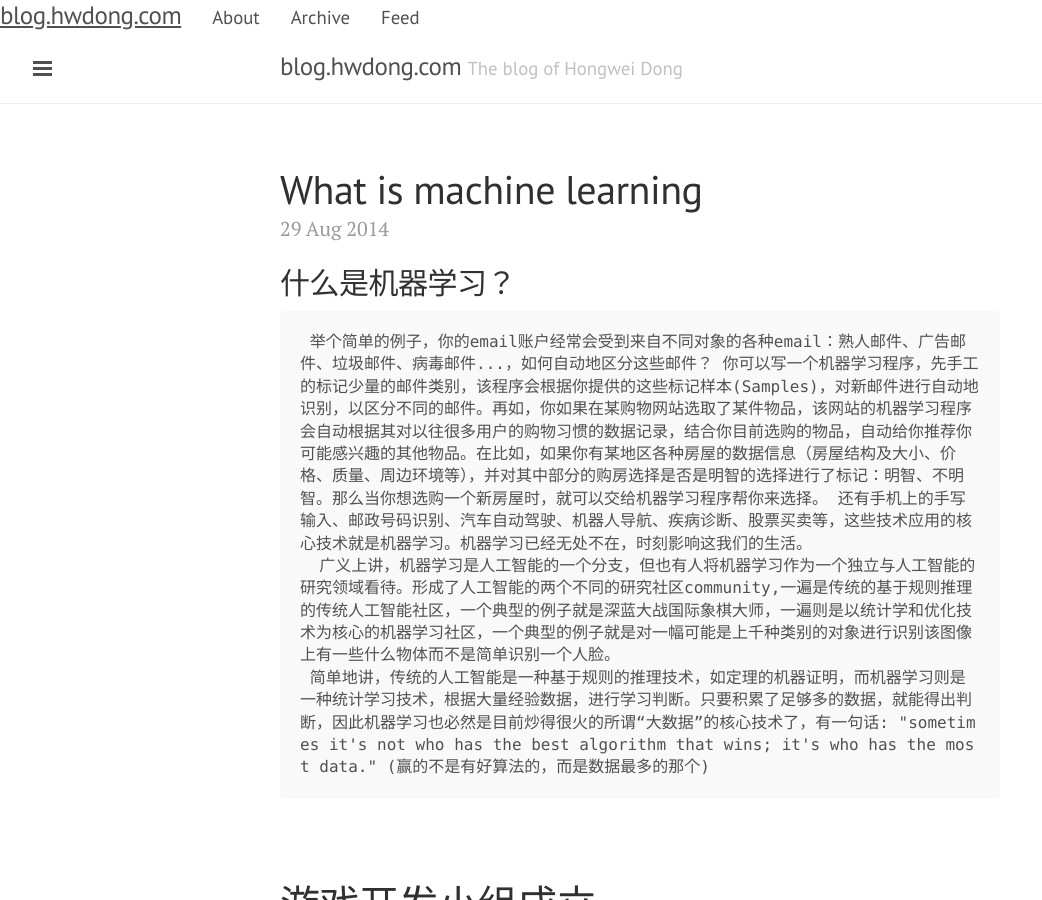
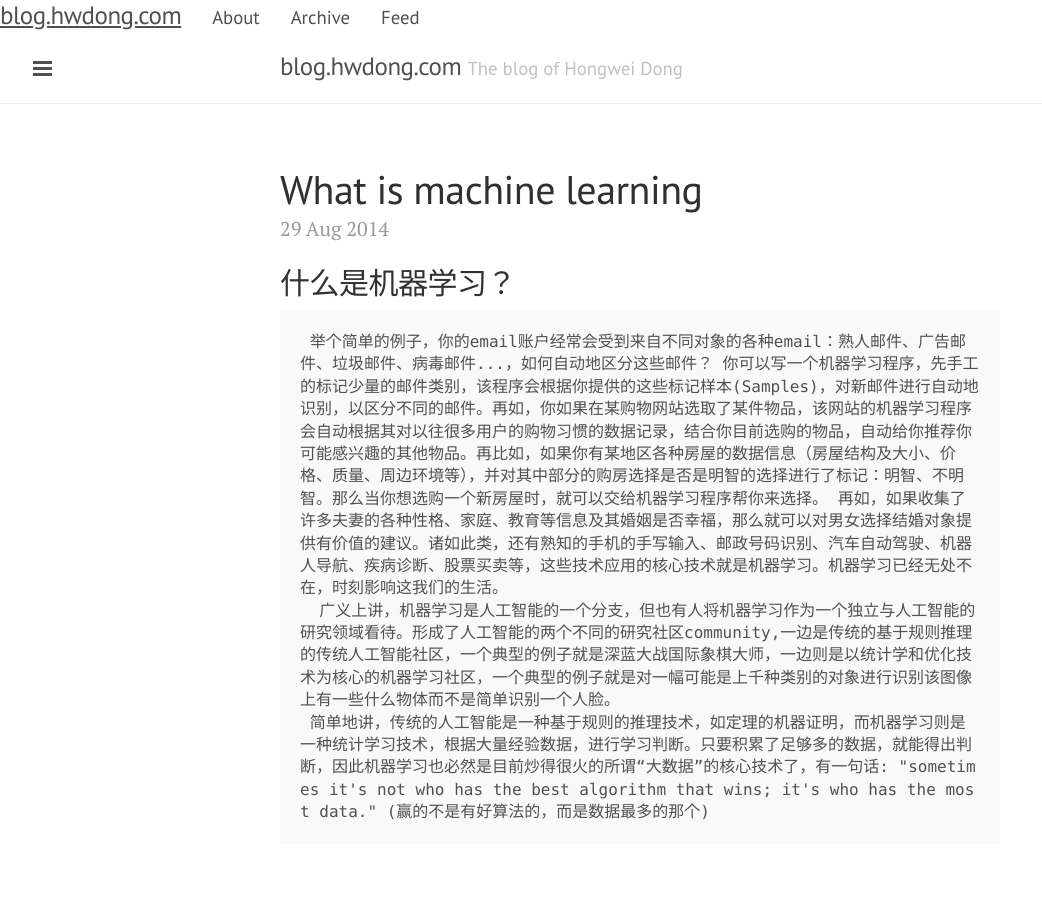
Before and after one commit to hwdong/hwdong-old.github.io, a Jekyll site: the page built from index.html, in a window 1280 px wide and 900 px high. Shown: the whole window, without its empty margins (0-1042 px from the left). Built offline with Jekyll 4.4.1, drawn with Linux system fonts in a browser that asks for light colours; Markdown is read by kramdown in place of the engine named in the settings; the list of posts is cut into pages by our own code.

Commit message:
Updated 2014-08-29-What is Machine Learning.md

```diff
--- a/_posts/2014-08-29-What is Machine Learning.md
+++ b/_posts/2014-08-29-What is Machine Learning.md
@@ -4,6 +4,6 @@
 
 ## 什么是机器学习？
 
-     举个简单的例子，你的email账户经常会受到来自不同对象的各种email：熟人邮件、广告邮件、垃圾邮件、病毒邮件...，如何自动地区分这些邮件？ 你可以写一个机器学习程序，先手工的标记少量的邮件类别，该程序会根据你提供的这些标记样本(Samples)，对新邮件进行自动地识别，以区分不同的邮件。再如，你如果在某购物网站选取了某件物品，该网站的机器学习程序会自动根据其对以往很多用户的购物习惯的数据记录，结合你目前选购的物品，自动给你推荐你可能感兴趣的其他物品。在比如，如果你有某地区各种房屋的数据信息（房屋结构及大小、价格、质量、周边环境等），并对其中部分的购房选择是否是明智的选择进行了标记：明智、不明智。那么当你想选购一个新房屋时，就可以交给机器学习程序帮你来选择。 还有手机上的手写输入、邮政号码识别、汽车自动驾驶、机器人导航、疾病诊断、股票买卖等，这些技术应用的核心技术就是机器学习。机器学习已经无处不在，时刻影响这我们的生活。
-      广义上讲，机器学习是人工智能的一个分支，但也有人将机器学习作为一个独立与人工智能的研究领域看待。形成了人工智能的两个不同的研究社区community,一遍是传统的基于规则推理的传统人工智能社区，一个典型的例子就是深蓝大战国际象棋大师，一遍则是以统计学和优化技术为核心的机器学习社区，一个典型的例子就是对一幅可能是上千种类别的对象进行识别该图像上有一些什么物体而不是简单识别一个人脸。
+     举个简单的例子，你的email账户经常会受到来自不同对象的各种email：熟人邮件、广告邮件、垃圾邮件、病毒邮件...，如何自动地区分这些邮件？ 你可以写一个机器学习程序，先手工的标记少量的邮件类别，该程序会根据你提供的这些标记样本(Samples)，对新邮件进行自动地识别，以区分不同的邮件。再如，你如果在某购物网站选取了某件物品，该网站的机器学习程序会自动根据其对以往很多用户的购物习惯的数据记录，结合你目前选购的物品，自动给你推荐你可能感兴趣的其他物品。再比如，如果你有某地区各种房屋的数据信息（房屋结构及大小、价格、质量、周边环境等），并对其中部分的购房选择是否是明智的选择进行了标记：明智、不明智。那么当你想选购一个新房屋时，就可以交给机器学习程序帮你来选择。 再如，如果收集了许多夫妻的各种性格、家庭、教育等信息及其婚姻是否幸福，那么就可以对男女选择结婚对象提供有价值的建议。诸如此类，还有熟知的手机的手写输入、邮政号码识别、汽车自动驾驶、机器人导航、疾病诊断、股票买卖等，这些技术应用的核心技术就是机器学习。机器学习已经无处不在，时刻影响这我们的生活。
+      广义上讲，机器学习是人工智能的一个分支，但也有人将机器学习作为一个独立与人工智能的研究领域看待。形成了人工智能的两个不同的研究社区community,一边是传统的基于规则推理的传统人工智能社区，一个典型的例子就是深蓝大战国际象棋大师，一边则是以统计学和优化技术为核心的机器学习社区，一个典型的例子就是对一幅可能是上千种类别的对象进行识别该图像上有一些什么物体而不是简单识别一个人脸。
      简单地讲，传统的人工智能是一种基于规则的推理技术，如定理的机器证明，而机器学习则是一种统计学习技术，根据大量经验数据，进行学习判断。只要积累了足够多的数据，就能得出判断，因此机器学习也必然是目前炒得很火的所谓“大数据”的核心技术了，有一句话: "sometimes it's not who has the best algorithm that wins; it's who has the most data." (赢的不是有好算法的，而是数据最多的那个)
```
